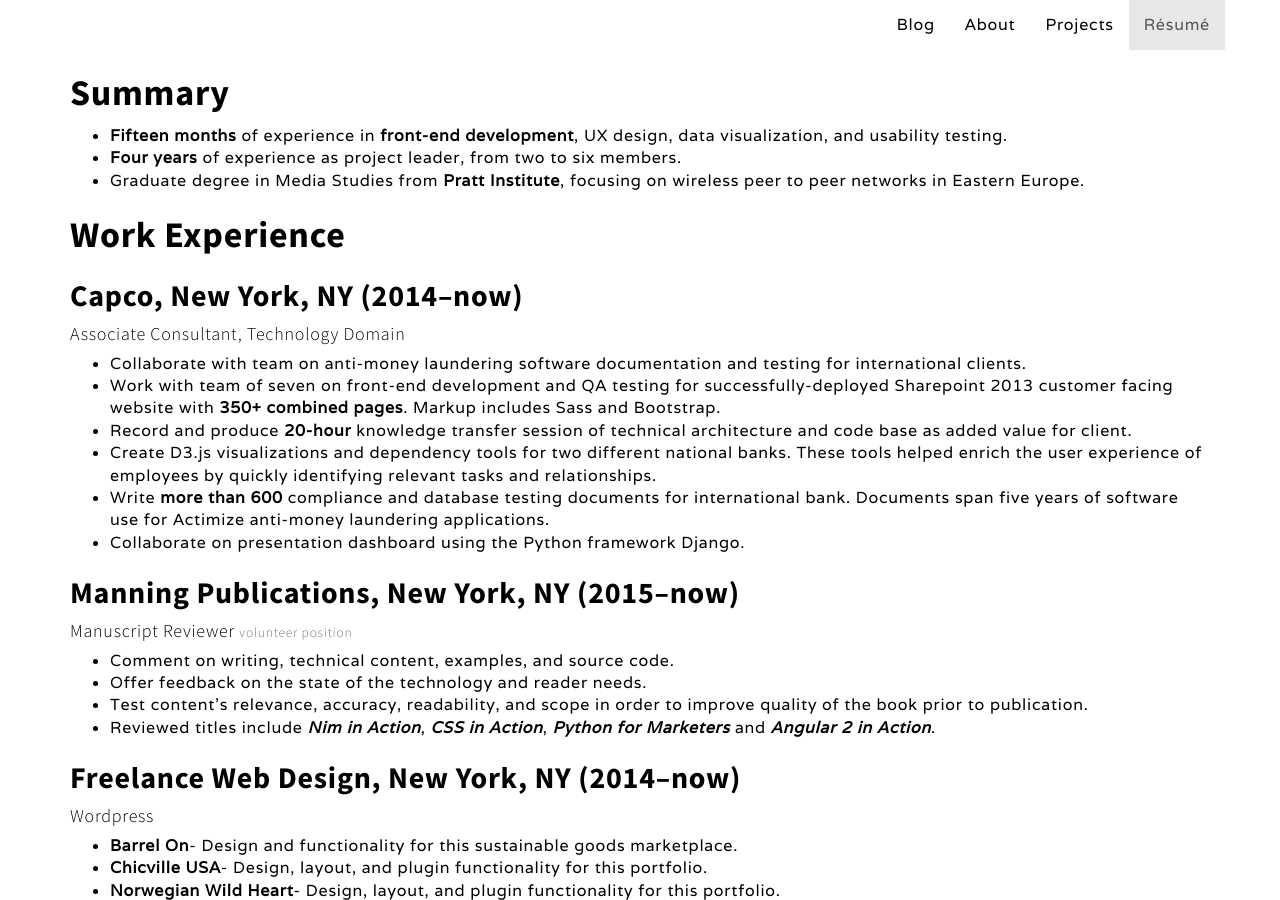
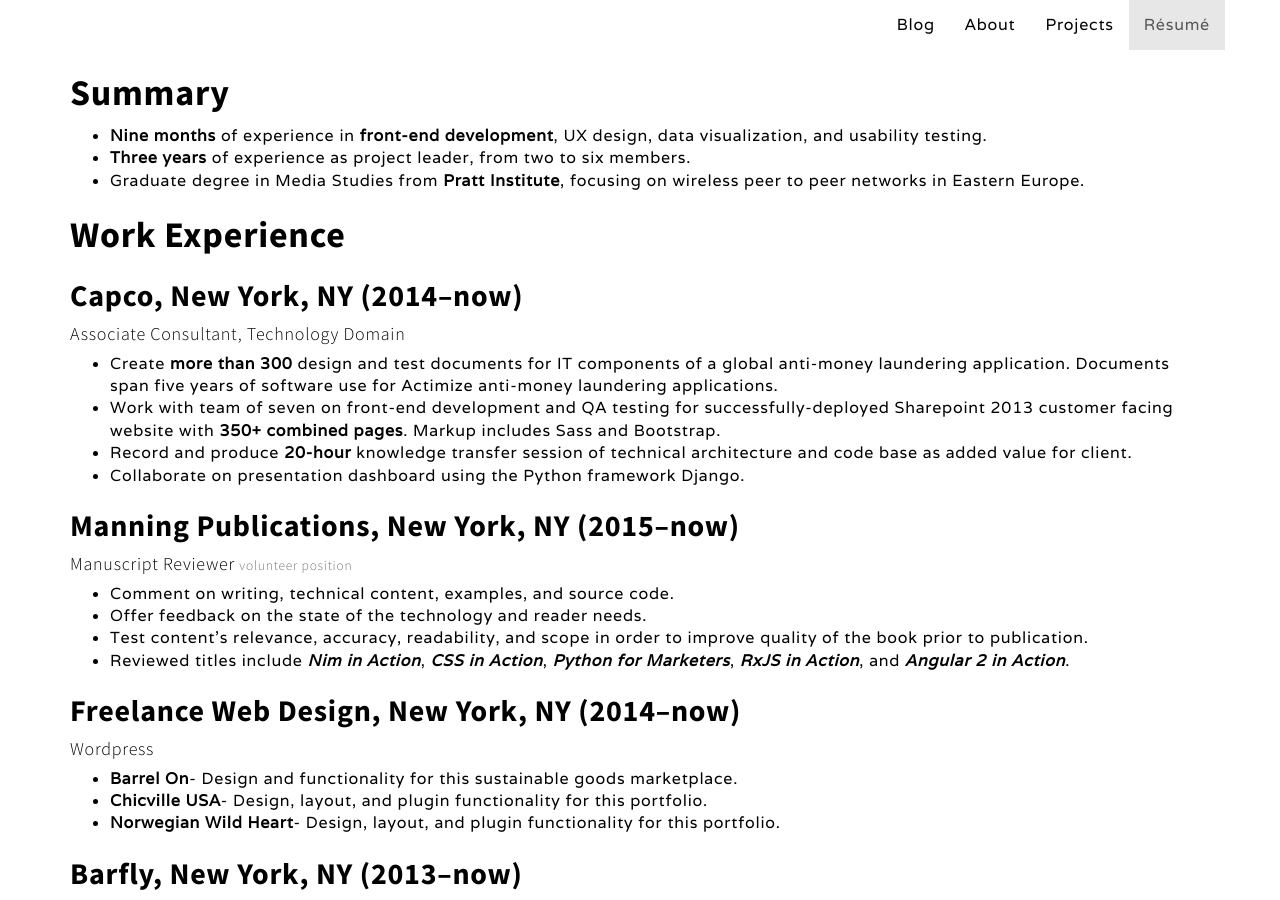
Before and after one commit to janaipakos/janaipakos.github.io, a Jekyll site: the page built from resume.md, in a window 1280 px wide and 900 px high. Built offline with Jekyll 4.4.1, drawn with Linux system fonts in a browser that asks for light colours; nearby versions of some CDN libraries; some of the changed text lies outside the part shown.

```diff
--- a/resume.md
+++ b/resume.md
@@ -7,19 +7,17 @@ active: resume
 
 <h1>Summary</h1>
     <ul>
-    <li><strong>Fifteen months</strong> of experience in <strong>front-end development</strong>, UX design, data visualization, and usability testing.</li>
-    <li><strong>Four years</strong> of experience as project leader, from two to six members.</li>
+    <li><strong>Nine months</strong> of experience in <strong>front-end development</strong>, UX design, data visualization, and usability testing.</li>
+    <li><strong>Three years</strong> of experience as project leader, from two to six members.</li>
     <li>Graduate degree in Media Studies from <strong>Pratt Institute</strong>, focusing on wireless peer to peer networks in Eastern Europe.</li>
     </ul>
 <h1>Work Experience</h1>
 <h2>Capco, New York, NY (2014–now)</h2>
 <h4>Associate Consultant, Technology Domain</h4>
     <ul>
-        <li>Collaborate with team on anti-money laundering software documentation and testing for international clients.</li>
+        <li>Create <strong>more than 300</strong> design and test documents for IT components of a global anti-money laundering application. Documents span five years of software use for Actimize anti-money laundering applications.</li>
         <li>Work with team of seven on front-end development and QA testing for successfully-deployed Sharepoint 2013 customer facing website with <strong>350+ combined pages</strong>. Markup includes Sass and Bootstrap.</li>
         <li>Record and produce <strong>20-hour</strong> knowledge transfer session of technical architecture and code base as added value for client.</li>
-        <li>Create D3.js visualizations and dependency tools for two different national banks. These tools helped enrich the user experience of employees by quickly identifying relevant tasks and relationships.</li>
-        <li>Write <strong>more than 600</strong> compliance and database testing documents for international bank. Documents span five years of software use for Actimize anti-money laundering applications.</li>
         <li>Collaborate on presentation dashboard using the Python framework Django.</li>
     </ul>
 <h2>Manning Publications, New York, NY (2015–now)</h2>
@@ -28,7 +26,7 @@ active: resume
         <li>Comment on writing, technical content, examples, and source code.</li>
         <li>Offer feedback on the state of the technology and reader needs.</li>
         <li>Test content's relevance, accuracy, readability, and scope in order to improve quality of the book prior to publication.</li>
-        <li>Reviewed titles include <em><strong>Nim in Action</strong></em>, <em><strong>CSS in Action</strong></em>,  <em><strong>Python for Marketers</strong></em> and <em><strong>Angular 2 in Action</strong></em>.</li>
+        <li>Reviewed titles include <em><strong>Nim in Action</strong></em>, <em><strong>CSS in Action</strong></em>,  <em><strong>Python for Marketers</strong></em>, <em><strong>RxJS in Action</strong></em>, and <em><strong>Angular 2 in Action</strong></em>.</li>
     </ul>
 <h2>Freelance Web Design, New York, NY (2014–now)</h2>
 <h4>Wordpress</h4>
@@ -80,8 +78,8 @@ active: resume
         <li>JavaScript</li>
             <ul>
                 <li>Vanilla, Node.js, ECMAScript2015/ECMAScript 6/ES6, JSX</li>
-                <li>User Interface Libraries–D3.js, React.js, jQuery</li>
-                <li>Frameworks–Angular2.js, Express.js, Meteor.js</li>
+                <li>User Interface Libraries–D3.js, React, jQuery</li>
+                <li>Frameworks–Angular 2, Express.js, Meteor</li>
                 <li>Build Tools–Gulp, Grunt, npm, Webpack, Babel</li>
             </ul>
         <li>Python</li>
```
Also changed, not shown: other parts of resume.md (+2 -2 lines), about.md (+1 -1 lines).
